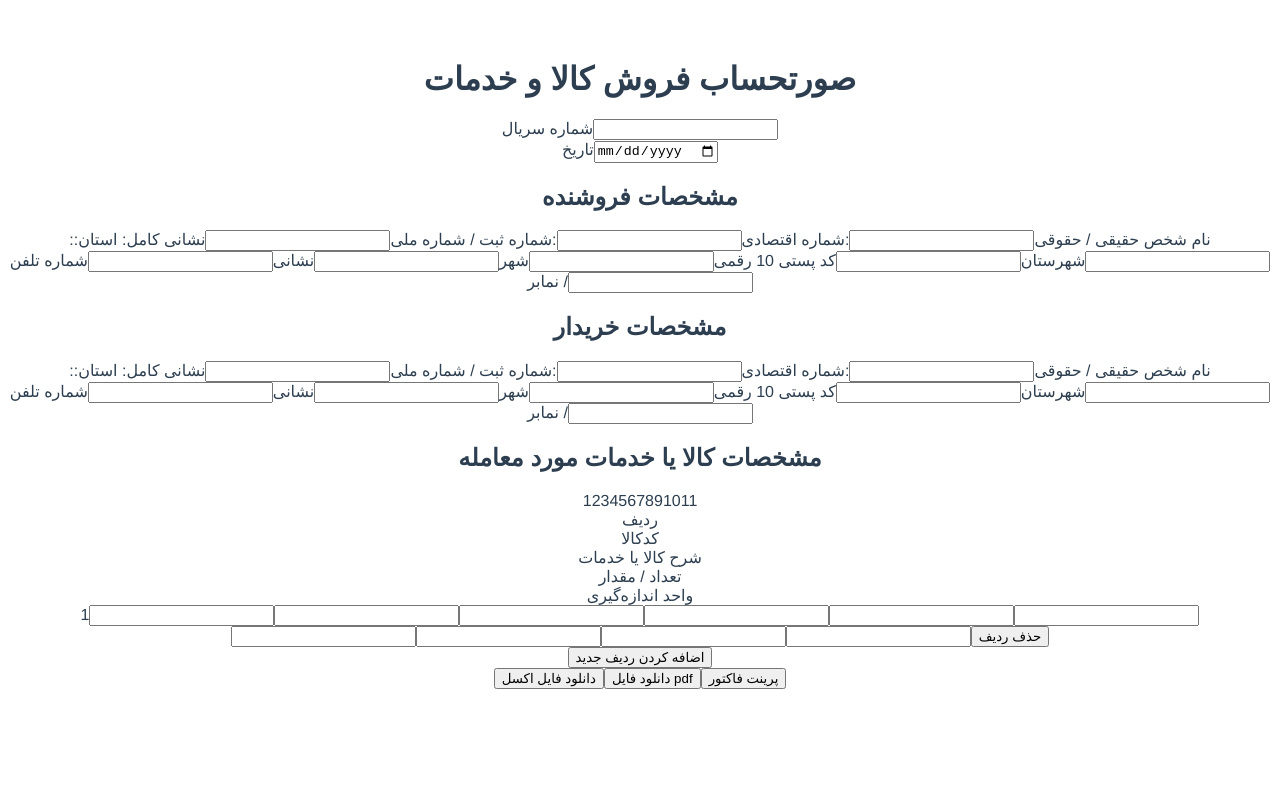
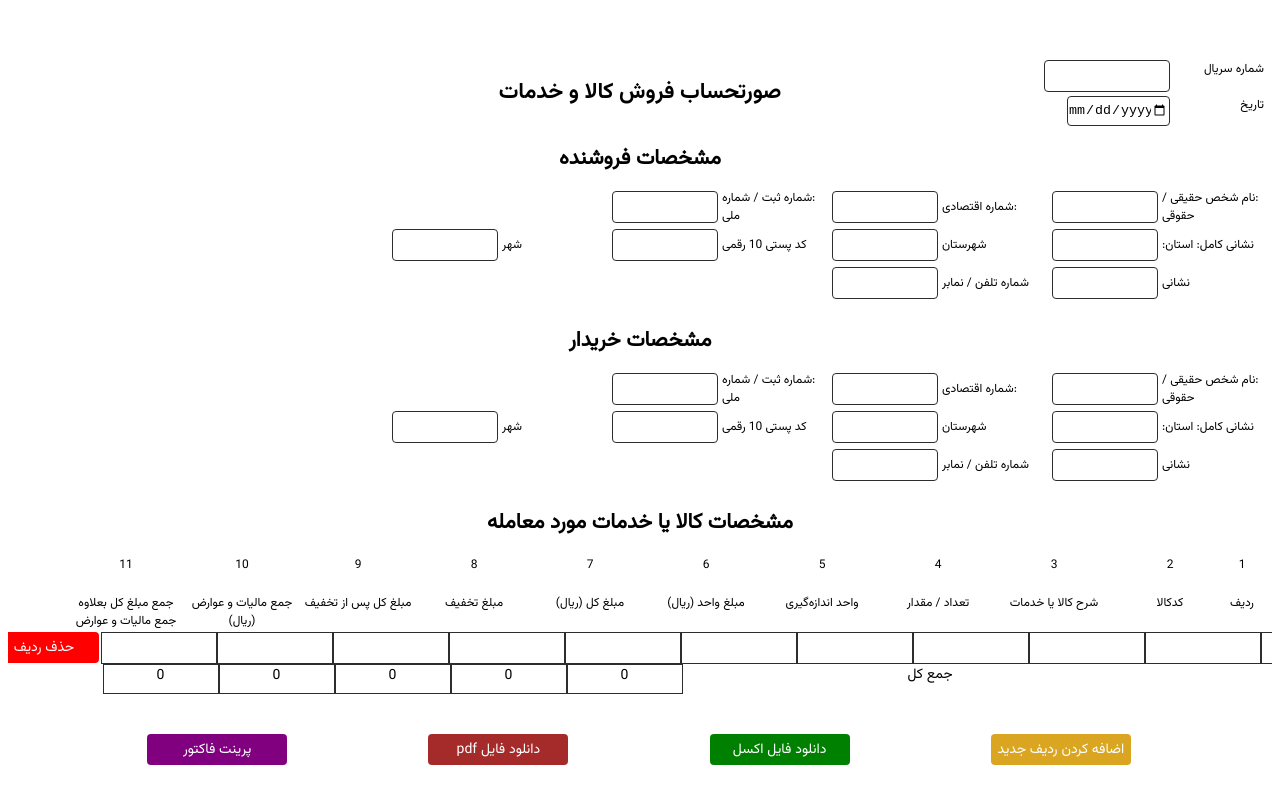
Before and after one commit to asmachegeni/OnlineInvoice, a Vue app: page / in a window 1280 px wide. Built offline with nearby package versions, Linux system fonts and the light colour scheme.

Commit message:
add styles

```diff
--- a/src/components/TableProducts.vue
+++ b/src/components/TableProducts.vue
@@ -1,9 +1,10 @@
 <template>
   <div id="invoice">
-    <h1>صورتحساب فروش کالا و خدمات</h1>
-    <form @submit.prevent="addInvoice">
+    <!-- <form @submit.prevent="addInvoice"> -->
+    <!-- <div id="header"> -->
+    <div id="date-serial">
       <div class="form-group">
-        <label for="Serial_number">شماره سریال</label>
+        <label for="Serial_number" id="lab1">شماره سریال</label>
         <input
           type="text"
           id="Serial_number"
@@ -12,105 +13,196 @@
         />
       </div>
       <div class="form-group">
-        <label for="invoice_date">تاریخ</label>
+        <label for="invoice_date" id="lab2">تاریخ</label>
         <input
           type="date"
-          id="invoice_date"
+          class="invoice_date"
           v-model="invoice.invoice_date"
           required
         />
       </div>
+    </div>
+    <h1 id="title">صورتحساب فروش کالا و خدمات</h1>
+    <!-- </div> -->
     <!-- -------------------------------------------------------------- -->
 
     <div
-        class="form-group"
+      class="form-group2"
       v-for="(info, index) in invoice.Buyer_and_seller_information"
       :key="index"
     >
       <h2 v-if="info.type === 'seller'">مشخصات فروشنده</h2>
       <h2 v-else>مشخصات خریدار</h2>
 
+      <div class="section">
         <label for="invoice_date">:نام شخص حقیقی / حقوقی</label>
-        <input type="text" id="invoice_date" v-model="info.name" required />
+        <input type="text" class="invoice_date" v-model="info.name" required />
         <label for="invoice_date">:شماره اقتصادی</label>
         <input
           type="text"
-          id="invoice_date"
+          class="invoice_date"
           v-model="info.Economical_number"
           required
         />
         <label for="invoice_date">:شماره ثبت / شماره ملی</label>
         <input
           type="text"
-          id="invoice_date"
+          class="invoice_date"
           v-model="info.registration_number"
           required
         />
+      </div>
+      <div class="section">
         <label for="invoice_date">نشانی کامل: استان:</label>
-        <input type="text" id="invoice_date" v-model="info.province" required />
+        <input
+          type="text"
+          class="invoice_date"
+          v-model="info.province"
+          required
+        />
         <label for="invoice_date">شهرستان</label>
-        <input type="text" id="invoice_date" v-model="info.county" required />
+        <input
+          type="text"
+          class="invoice_date"
+          v-model="info.county"
+          required
+        />
         <label for="invoice_date">کد پستی 10 رقمی</label>
         <input
           type="text"
-          id="invoice_date"
+          class="invoice_date"
           v-model="info.Postal_code"
           required
         />
         <label for="invoice_date">شهر</label>
-        <input type="text" id="invoice_date" v-model="info.city" required />
+        <input type="text" class="invoice_date" v-model="info.city" required />
+      </div>
+      <div class="section">
         <label for="invoice_date">نشانی</label>
-        <input type="text" id="invoice_date" v-model="info.address" required />
+        <input
+          type="text"
+          class="invoice_date"
+          v-model="info.address"
+          required
+        />
         <label for="invoice_date">شماره تلفن / نمابر</label>
-        <input type="text" id="invoice_date" v-model="info.tel" required />
+        <input type="text" class="invoice_date" v-model="info.tel" required />
+      </div>
     </div>
 
     <!-- ------------------------------------------------------------------------------------- -->
     <div>
       <h2>مشخصات کالا یا خدمات مورد معامله</h2>
-        <div>
-          <span v-for="i in 11" :key="i">{{ i }}</span>
+
+      <div class="columns">
+        <div class="headers">
+          <div class="title-header" v-for="i in 11" :key="i">{{ i }}</div>
         </div>
-        <div>
-          <div>ردیف</div>
-          <div>کدکالا</div>
-          <div>شرح کالا یا خدمات</div>
-          <div>تعداد / مقدار</div>
-          <div>واحد اندازه‌گیری</div>
+        <div class="headers">
+          <div class="title-header">ردیف</div>
+          <div class="title-header">کدکالا</div>
+          <div class="title-header">شرح کالا یا خدمات</div>
+          <div class="title-header">تعداد / مقدار</div>
+          <div class="title-header">واحد اندازه‌گیری</div>
+          <div class="title-header">مبلغ واحد (ریال)</div>
+          <div class="title-header">مبلغ کل (ریال)</div>
+          <div class="title-header">مبلغ تخفیف</div>
+          <div class="title-header">مبلغ کل پس از تخفیف</div>
+          <div class="title-header">جمع مالیات و عوارض (ریال)</div>
+          <div class="title-header">
+            جمع مبلغ کل بعلاوه جمع مالیات و عوارض (ریال)
           </div>
-        <div>
-          <div v-for="(item, index) in invoice.items" :key="index">
-            <span> {{ index + 1 }}</span>
-            <input type="number" v-model="item.ProductCode" required />
-            <input type="text" v-model="item.DescriptionOfGoods" required />
-            <input type="number" v-model="item.number" required />
-            <input type="number" v-model="item.unit" required />
-            <input type="number" v-model="item.UnitAmount" required />
-            <input type="number" v-model="item.TotalAmount" required />
-            <input type="number" v-model="item.amountDiscount" required />
+        </div>
+        <div v-for="(item, index) in invoice.items" :key="index" class="col">
+          <div class="row-invoice">{{ index + 1 }}</div>
+          <input
+            class="col-invoice"
+            type="number"
+            v-model="item.ProductCode"
+            required
+          />
+          <input
+            class="col-invoice"
+            type="text"
+            v-model="item.DescriptionOfGoods"
+            required
+          />
+          <input
+            class="col-invoice"
+            type="number"
+            v-model="item.number"
+            required
+          />
+          <input
+            class="col-invoice"
+            type="number"
+            v-model="item.unit"
+            required
+          />
+          <input
+            class="col-invoice"
+            type="number"
+            v-model="item.UnitAmount"
+            required
+          />
+          <input
+            class="col-invoice"
+            type="number"
+            v-model="item.TotalAmount"
+            required
+          />
+          <input
+            class="col-invoice"
+            type="number"
+            v-model="item.amountDiscount"
+            required
+          />
           <input
             type="number"
             v-model="item.TotalAmountAfterDiscount"
             required
+            class="col-invoice"
           />
-            <input type="number" v-model="item.taxCollection" required />
+          <input
+            type="number"
+            class="col-invoice"
+            v-model="item.taxCollection"
+            required
+          />
           <input
             type="number"
             v-model="item.sumOfTotalAmountPlusTax"
             required
+            class="col-invoice"
           />
-            <button type="button" @click="deleteItem(index)">حذف ردیف</button>
+          <button type="button" @click="deleteItem(index)" id="deletebtn">
+            حذف ردیف
+          </button>
+        </div>
+        <div class="col">
+          <div class="total">جمع کل</div>
+
+          <div class="totalCol">
+            {{ totalTotalAmount() }}
+          </div>
+          <div class="totalCol">{{ totalamountDiscount()}}</div>
+          <div class="totalCol">{{ totalTotalAmountAfterDiscount()}}</div>
+          <div class="totalCol">{{ totaltaxCollection()}}</div>
+          <div class="totalCol">{{ totalsumOfTotalAmountPlusTax()}}</div>
         </div>
       </div>
     </div>
     <!-- ------------------------------------------------------------------ -->
+
+    <!-- </form> -->
+    <div class="btns">
       <button type="button" @click="addItem" id="addbtn">
         اضافه کردن ردیف جدید
       </button>
-    </form>
       <button @click="exportExcel()" id="excelbtn">دانلود فایل اکسل</button>
       <button @click="generatePDF()" id="pdfbtn">دانلود فایل pdf</button>
       <button @click="print()" id="printbtn">پرینت فاکتور</button>
+    </div>
   </div>
 </template>
 
@@ -182,10 +274,34 @@ export default {
         taxCollection: "",
         sumOfTotalAmountPlusTax: "",
       });
-      console.log(this.invoice);
     },
     deleteItem(index) {
       this.invoice.items.splice(index, 1);
+    },
+    totalTotalAmount(){
+      let sum=0;
+      this.invoice.items.forEach(item=>sum+=item.TotalAmount)
+      return sum;
+    },
+    totalamountDiscount(){
+      let sum=0;
+      this.invoice.items.forEach(item=>sum+=item.amountDiscount)
+      return sum;
+    },
+     totalTotalAmountAfterDiscount(){
+      let sum=0;
+      this.invoice.items.forEach(item=>sum+=item.TotalAmountAfterDiscount)
+      return sum;
+    },
+    totaltaxCollection(){
+      let sum=0;
+      this.invoice.items.forEach(item=>sum+=item.taxCollection)
+      return sum;
+    },
+     totalsumOfTotalAmountPlusTax(){
+      let sum=0;
+      this.invoice.items.forEach(item=>sum+=item.sumOfTotalAmountPlusTax)
+      return sum;
     },
     //  ---------------------------excel--------------------------
     exportExcel() {
@@ -364,15 +480,22 @@ export default {
       const element = document.getElementById("invoice");
       const btns = document.querySelectorAll("button");
       Array.from(btns).forEach((item) => (item.style.opacity = 0));
-      element.style.opacity = 1;
-      html2canvas(element, { width: 414, height: 736, scale: 2 }).then(
-        (canvas) => {
+
+      html2canvas(element, {
+        width: element.offsetWidth,
+        height: element.offsetHeight,
+        scale: 3,
+      }).then((canvas) => {
+        let w = canvas.width;
+        let h = canvas.height;
+        console.log(w);
         const imgData = canvas.toDataURL("image/png");
+        Array.from(btns).forEach((item) => (item.style.opacity = 1));
         const pdf = new jsPDF("p", "px");
-          pdf.addImage(imgData, "png", 0, 0, 400, 600);
-          pdf.save("component.pdf");
-        }
-      );
+
+        pdf.addImage(imgData, "png", 50, 50, w / 5, h / 5);
+        pdf.save("فاکتور.pdf");
+      });
     },
 
     print() {
@@ -382,13 +505,224 @@ export default {
 };
 </script>
 <style scoped>
+@font-face {
+  font-family: "Vazirmatn Bold";
+  src: url("./../assets/fonts/Vazirmatn-Bold.ttf"),
+    url("./../assets/fonts/Vazirmatn-Bold.woff2");
+}
+@font-face {
+  font-family: "Vazirmatn Medium";
+  src: url("./../assets/fonts/Vazirmatn-Medium.ttf"),
+    url("./../assets/fonts/Vazirmatn-Medium.woff2");
+}
+@font-face {
+  font-family: "Vazirmatn Regular";
+  src: url("./../assets/fonts/Vazirmatn-Regular.ttf"),
+    url("./../assets/fonts/Vazirmatn-Regular.woff2");
+}
 #invoice {
-  /* width: 400px;
-  height: 600px; */
+  direction: rtl;
   width: 100%;
   height: 100%;
+  display: flex;
+  flex-direction: column;
+  font-family: "Vazirmatn Regular";
+  font-size: 14px;
+  color: #000;
+  overflow-x: hidden;
+  justify-content: flex-start;
 }
-
+#date-serial {
+  position: absolute;
+  right: 16px;
+}
+#title {
+  font-family: "Vazirmatn Bold";
+  font-size: 22px;
+  color: #000;
+  text-align: center;
+}
+#header {
+  display: flex;
+}
+.headers {
+  display: flex;
+  margin-left: 44px;
+}
+.title-header:nth-child(1) {
+  display: block;
+  height: 14px;
+  width: 28px;
+}
+.title-header {
+  height: 14px;
+  width: 116px;
+  font-size: 12px;
+  margin-bottom: 24px;
+  text-align: center;
+}
+#date-serial {
+  display: flex;
+  flex-direction: column;
+  align-items: flex-start;
+}
+.form-group {
+  display: flex;
+  margin-bottom: 4px;
+}
+.totalCol {
+  border: 1px solid #2d2d2d;
+  height: 28px;
+  width: 114px;
+  display: block;
+}
+#lab1,
+#lab2 {
+  display: block;
+  width: 90px;
+  text-align: right;
+}
+label {
+  display: block;
+  width: 160px;
+  font-size: 14px;
+}
+.section {
+  display: flex;
+  align-items: center;
+  justify-content: start;
+  width: 100%;
+  text-align: left;
+  margin-bottom: 8px;
+  height: 30px;
+}
+.col-invoice {
+  border: 1px solid #2d2d2d;
+  height: 28px;
+  width: 110px;
+  display: block;
+}
+.total {
+  width: 495px;
+}
+.col {
+  display: flex;
+}
+.row-invoice {
+  display: block;
+  border: 1px solid #2d2d2d;
+  height: 30px;
+  width: 28px;
+}
+.columns {
+  display: flex;
+  align-items: center;
+  justify-content: center;
+  flex-direction: column;
+}
+#Serial_number,
+.invoice_date {
+  margin-right: 4px !important;
+  border-radius: 4px !important;
+  border: 1px solid #2d2d2d !important;
+  height: 28px;
+  width: 120px !important;
+}
+@media print {
+  button {
+    display: none;
+  }
+}
+#deletebtn {
+  width: 110px;
+  height: 31px;
+  color: #fff;
+  font-family: "Vazirmatn Regular";
+  font-size: 14px;
+  background-color: red;
+  display: block;
+  border: none;
+  margin-right: 2px;
+  border-radius: 4px;
+  cursor: pointer;
+}
+#addbtn {
+  width: 140px;
+  height: 31px;
+  color: #fff;
+  font-family: "Vazirmatn Regular";
+  font-size: 14px;
+  background-color: goldenrod;
+  display: block;
+  border: none;
+  margin-right: 2px;
+  border-radius: 4px;
+  cursor: pointer;
+}
+#excelbtn {
+  width: 140px;
+  height: 31px;
+  color: #fff;
+  font-family: "Vazirmatn Regular";
+  font-size: 14px;
+  background-color: green;
+  display: block;
+  border: none;
+  margin-right: 2px;
+  border-radius: 4px;
+  cursor: pointer;
+}
+#pdfbtn {
+  width: 140px;
+  height: 31px;
+  color: #fff;
+  font-family: "Vazirmatn Regular";
+  font-size: 14px;
+  background-color: brown;
+  display: block;
+  border: none;
+  margin-right: 2px;
+  border-radius: 4px;
+  cursor: pointer;
+}
+#printbtn {
+  width: 140px;
+  height: 31px;
+  color: #fff;
+  font-family: "Vazirmatn Regular";
+  font-size: 14px;
+  background-color: purple;
+  display: block;
+  border: none;
+  margin-right: 2px;
+  border-radius: 4px;
+  cursor: pointer;
+}
+.btns {
+  display: flex;
+  align-items: center;
+  justify-content: space-evenly;
+  width: 100%;
+  margin-top: 40px;
+}
+@media screen and (max-width: 1440px) {
+  label {
+    width: 110px;
+    font-size: 12px;
+  }
+  .invoice_date {
+    width: 100px !important;
+  }
+}
+@media screen and (max-width: 902px) {
+  label {
+    width: 110px;
+    font-size: 10px;
+  }
+  .invoice_date {
+    width: 80px !important;
+  }
+}
 @media print {
   button {
     display: none;
```
Lines whose indentation alone changed are shown as unchanged.
